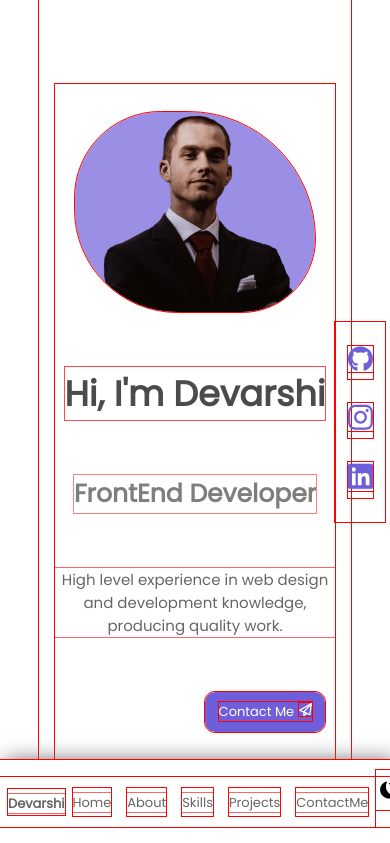
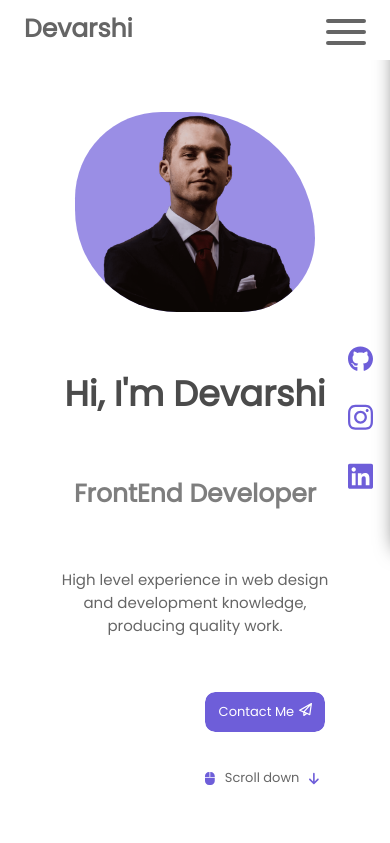
Before and after one commit to Devarshi0-1/Portfolio-Website, a React (Vite) app: page / in a window 390 px wide. Shown: the top 843 px of the page. Built offline with nearby package versions, Linux system fonts and the light colour scheme.

Commit message:
Mobile Version Redesign 90%

```diff
--- a/src/App.css
+++ b/src/App.css
@@ -1,4 +1,8 @@
 @import url('https://fonts.googleapis.com/css2?family=Poppins&display=swap');
+
+html, body{
+    overflow-x: hidden !important;
+}
 
 * {
     margin: 0;
@@ -7,7 +11,6 @@
     font-family: 'Poppins', sans-serif;
     scroll-behavior: smooth;
     transition: color, background-color 500ms;
-    outline: 1px solid red;
 }
 
 .light_mode {
@@ -20,7 +23,6 @@
 
 .dark_mode {
     --bg-clr-primary: rgb(32, 32, 32);
-    /* --bg-clr-primary: rgb(14, 10, 46); */
     --clr-accent: rgb(110, 94, 217);
     --clr-accent-light: rgba(111, 94, 219, 0.7);
     --clr-text: black;
@@ -29,7 +31,6 @@
 
 body {
     background-color: var(--bg-clr-primary);
-    overflow-x: hidden;
 }
 
 ::-webkit-scrollbar {
--- a/src/Components/Contact/contact.css
+++ b/src/Components/Contact/contact.css
@@ -13,7 +13,7 @@
     color: var(--clr-sec-text);
 }
 
-#contact>h2 {
+#contact > h2 {
     font-size: 20px;
     opacity: 0.5;
     margin-bottom: 50px;
@@ -37,7 +37,7 @@
     grid-template-rows: 1fr 9fr;
 }
 
-.formCont>h2 {
+.formCont > h2 {
     font-size: 35px;
     color: var(--clr-sec-text);
     opacity: 0.7;
@@ -74,18 +74,18 @@
     outline: 1px solid var(--clr-accent);
 }
 
-.formCont form> :nth-child(3) {
+.formCont form > :nth-child(3) {
     grid-column-start: 1;
     grid-column-end: 3;
 }
 
-.formCont form> :nth-child(4) {
+.formCont form > :nth-child(4) {
     grid-column-start: 1;
     grid-column-end: 3;
     resize: none;
 }
 
-.formCont form>button {
+.formCont form > button {
     color: white;
 }
 
@@ -101,7 +101,7 @@
     flex-direction: column;
 }
 
-.contactInfoCont>h2 {
+.contactInfoCont > h2 {
     font-size: 40px;
     font-weight: 200;
     color: white;
@@ -117,7 +117,7 @@
 }
 
 
-.contactGrid>div {
+.contactGrid > div {
     background-color: rgba(255, 255, 255, 0.273);
     border-radius: 50%;
     height: 60px;
@@ -125,14 +125,14 @@
     margin: auto 0;
 }
 
-.contactGrid>p {
+.contactGrid > p {
     text-align: left;
     font-size: 20px;
     margin: auto 0;
     color: white;
 }
 
-.contactGrid>:last-child a {
+.contactGrid > :last-child a {
     text-decoration: none;
     color: white;
 }
@@ -146,9 +146,11 @@
 @media screen and (max-width: 600px) {
 
     #contact {
+        height: unset;
         width: 100%;
         padding: 15px;
-        margin-bottom: 0;
+        padding-top: 40px;
+        margin: 0;
     }
 
     #contact h1 {
@@ -156,18 +158,17 @@
     }
 
     .contactContainer {
-        height: 90%;
+        height: unset;
     }
 
     .formCont {
+        margin: 12px;
         padding: 0 20px;
-        width: 100%;
-        height: 100%;
         display: flex;
         flex-direction: column;
     }
 
-    .formCont>h2 {
+    .formCont > h2 {
         font-size: 30px;
     }
 
@@ -186,7 +187,7 @@
         display: none
     }
 
-    .formCont form>button {
+    .formCont form > button {
         font-size: 15px;
         height: 40px;
         width: 130px;
--- a/src/Components/Footer/footer.css
+++ b/src/Components/Footer/footer.css
@@ -25,13 +25,13 @@ footer {
     opacity: 0.7;
 }
 
-.footerContentCont> :nth-child(2) {
+.footerContentCont > :nth-child(2) {
     display: grid;
     grid-template-columns: repeat(3, 1fr);
     padding-top: 50px;
 }
 
-.footerContentCont> :nth-child(2) a {
+.footerContentCont > :nth-child(2) a {
     text-decoration: none;
     text-align: center;
     font-size: 25px;
@@ -43,13 +43,13 @@ footer {
     justify-content: space-evenly;
 }
 
-.socials>* {
+.socials > * {
     height: 30px;
     width: 30px;
     fill: white;
 }
 
-.footerContentCont> :last-child {
+.footerContentCont > :last-child {
     position: absolute;
     bottom: 0;
     left: 35%;
@@ -60,7 +60,8 @@ footer {
 
 @media screen and (max-width: 600px) {
     footer {
-        height: 250px;
+        height: 145px;
+        margin-top: 60px;
     }
 
     .footerContentCont {
@@ -72,36 +73,37 @@ footer {
         margin-left: 14px;
     }
 
-    .footerNameInfo>h2 {
+    .footerNameInfo > h2 {
         font-size: 25px;
     }
 
-    .footerNameInfo>p {
+    .footerNameInfo > p {
         font-size: 15px;
     }
 
-    .footerContentCont> :nth-child(2) {
+    .footerContentCont > :nth-child(2) {
         display: flex;
         flex-direction: column;
         padding-top: 0;
     }
 
-    .footerContentCont> :nth-child(2) a {
+    .footerContentCont > :nth-child(2) a {
         font-size: 15px;
     }
 
     .socials {
+        height: unset;
         display: flex;
         flex-direction: column;
     }
 
-    .socials>* {
+    .socials > * {
         margin: 5px 0;
     }
 
-    .footerContentCont> :last-child {
-        bottom: 64px;
-        left: 30%;
+    .footerContentCont > :last-child {
+        bottom: 1px px;
+        left: 25%;
         font-size: 13px;
     }
 }
--- a/src/Components/Header/NavBar/NavBar.jsx
+++ b/src/Components/Header/NavBar/NavBar.jsx
@@ -1,4 +1,4 @@
-import { useState, useEffect } from 'react'
+import { useState, useEffect, useRef } from 'react'
 import './navBar.css'
 
 
@@ -6,6 +6,9 @@ function NavBar({ sunImg, moonImg }) {
 
     const [mode, setMode] = useState('light_mode')
     const [modeImg, setModeImg] = useState(moonImg)
+    const fakeNav = useRef()
+    const nav = useRef()
+    const topContainer = useRef()
 
     const toggleMode = () => {
         mode === 'light_mode' ? setMode('dark_mode') : setMode('light_mode')
@@ -16,8 +19,18 @@ function NavBar({ sunImg, moonImg }) {
         document.body.className = mode
     }, [mode])
 
+    const clickHandel = (e) => {
+        const currentElement = e.target;
+        currentElement.classList.toggle("isActive")
+        nav.current.classList.toggle("isActive")
+        console.log('askjfhasjkf');
+        fakeNav.current.classList.toggle("isActive")
+        topContainer.current.classList.toggle("isActive")
+    }
+
     return (
-        <nav className='flex-center'>
+        <>
+            <nav className='flex-center' ref={nav}>
                 <ul className="navList flex-center">
                     <li id='navName'><a href="/"><b>Devarshi</b></a></li>
                     <li><a href="#home">Home</a></li>
@@ -30,6 +43,15 @@ function NavBar({ sunImg, moonImg }) {
                     </span>
                 </ul>
             </nav>
+            <div className="topContainer" ref={topContainer}>
+                <div className="topHeading" ref={fakeNav}>Devarshi</div>
+                <div className="hamburger" onClick={clickHandel}>
+                    <div></div>
+                    <div></div>
+                    <div></div>
+                </div>
+            </div>
+        </>
     )
 }
 
--- a/src/Components/Header/NavBar/navBar.css
+++ b/src/Components/Header/NavBar/navBar.css
@@ -1,3 +1,7 @@
+.topHeading {
+    display: none;
+}
+
 nav {
     position: fixed;
     height: 10%;
@@ -5,7 +9,7 @@ nav {
     margin: 0 auto;
     padding: 0 150px;
     background-color: var(--bg-clr-primary);
-    z-index: 10000;
+    z-index: 4;
     box-shadow: 5px 0 20px rgb(111, 111, 111);
 }
 
@@ -16,11 +20,11 @@ nav {
     font-size: 20px;
 }
 
-.navList> :first-child a {
+.navList > :first-child a {
     font-weight: 900;
 }
 
-.navList> :first-child a::after {
+.navList > :first-child a::after {
     display: none;
 }
 
@@ -53,9 +57,10 @@ nav {
     margin-right: auto;
 }
 
-.navList>span {
+.navList > span {
     width: 50px;
     height: 50px;
+    opacity: 0.6;
 }
 
 .nightModeSwitch {
@@ -64,30 +69,123 @@ nav {
     cursor: pointer;
 }
 
+.hamburger {
+    display: none;
+}
+
 /* SMALL DEVICES */
 
 @media screen and (max-width: 600px) {
+
+    .topContainer{
+        width: 100%;
+        height: 60px;
+        position: fixed;
+        z-index:6;
+        transition: background-color 500ms;
+        background-color: var(--bg-clr-primary);
+    }
+
+    .topContainer.isActive{
+        background-color: transparent;
+    }
+
+    .topHeading {
+        position: absolute;
+        display: block;
+        font-size: 25px;
+        color: var(--clr-sec-text);
+        z-index: 5;
+        top: 10px;
+        left: 24px;
+        font-weight: 900;
+        transform: translateX(0%);
+        opacity: 0.6;
+        transition: transform 500ms;
+    }
+
+    .topHeading.isActive {
+        transform: translateX(-130%);
+    }
+
     nav {
-        bottom: 0;
-        padding: 0 100px;
+        position: fixed;
+        top: 2px;
+        right: 0;
+        display: unset;
+        width: 70%;
+        height: 65%;
+        padding: 10px;
+        border-radius: 10px;
+        transform: translateX(100%);
+        transition: transform 500ms;
+    }
+
+    nav.isActive {
+        transform: translateX(-5%);
     }
 
     .navList {
-        font-size: 17px;
-        width: 100vw;
+        display: flex;
+        flex-direction: column;
+        width: unset;
     }
 
     .navList li {
-        margin-inline: 8px;
+        margin: 10px;
     }
 
     .navList li a {
-        font-size: 13px;
+        font-size: 30px;
     }
 
-    .navList>span>img {
-        width: 30px;
+    #navName {
+        margin: auto;
+        margin-bottom: 25px;
+    }
+
+    .navList > span {
+        position: absolute;
+        top: 8px;
+        left: 8px;
+    }
+
+    .navList > span > img {
+        width: 50px;
+        height: 50px;
+    }
+
+    .hamburger {
+        position: absolute;
+        display: block;
+        width: 40px;
         height: 40px;
-        transform: translateY(-12px);
+        top: 12px;
+        right: 24px;
+        z-index: 6;
+        opacity: 0.6;
     }
+
+    .hamburger > * {
+        height: 4px;
+        width: 100%;
+        margin: 7px auto;
+        border-radius: 3px;
+        background-color: var(--clr-sec-text);
+        transition: all 500ms;
+        pointer-events: none;
+    }
+
+    .hamburger.isActive :first-child {
+        transform: rotate(45deg) translate(8px, 8px);
+    }
+
+    .hamburger.isActive :nth-child(2) {
+        opacity: 0;
+    }
+
+    .hamburger.isActive :last-child {
+        transform: rotate(-45deg) translate(8px, -8px);
+    }
+
 }
--- a/src/Components/Projects/projects.css
+++ b/src/Components/Projects/projects.css
@@ -23,6 +23,10 @@
 @media screen and (max-width: 600px) {
     #projects {
         width: 100%;
+        margin-top: 0px;
+        justify-content: unset;
+        padding-top: 40px;
+        height: unset;
     }
 
     #projects h1 {
--- a/src/Components/Skills/skills.css
+++ b/src/Components/Skills/skills.css
@@ -84,6 +84,7 @@
     #skills {
         height: 60vh;
         padding-top: 40px;
+        justify-content: unset;
     }
 
     #skills h1 {
```
Also changed, not shown: src/Components/Project Slide/projectSlide.css (+36 -27 lines), vite.config.js.timestamp-1672151333898.mjs (added, +10 -0 lines), 1 other file (tests, documents, lock files or other folders). Lines whose indentation alone changed are shown as unchanged.
